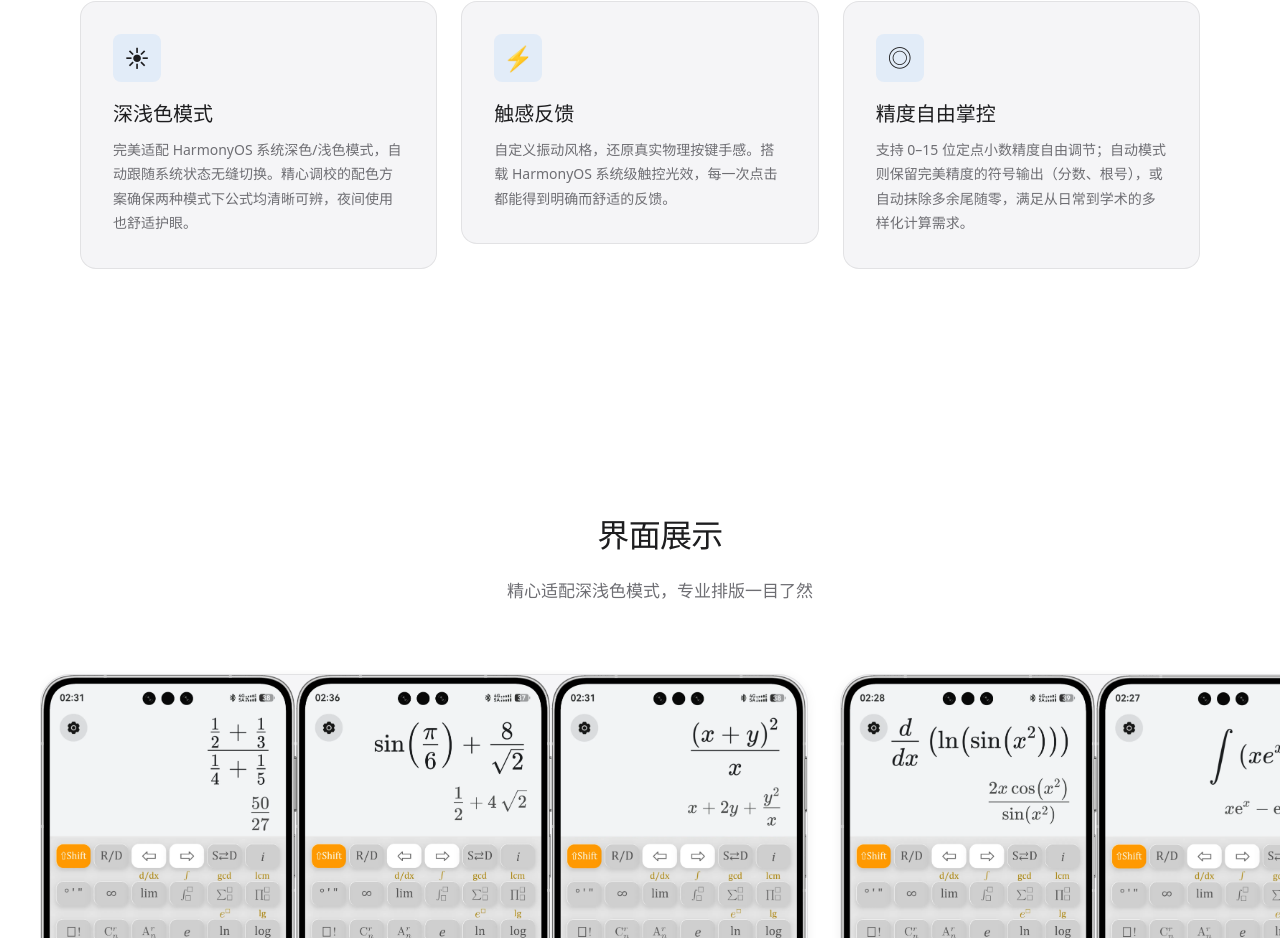
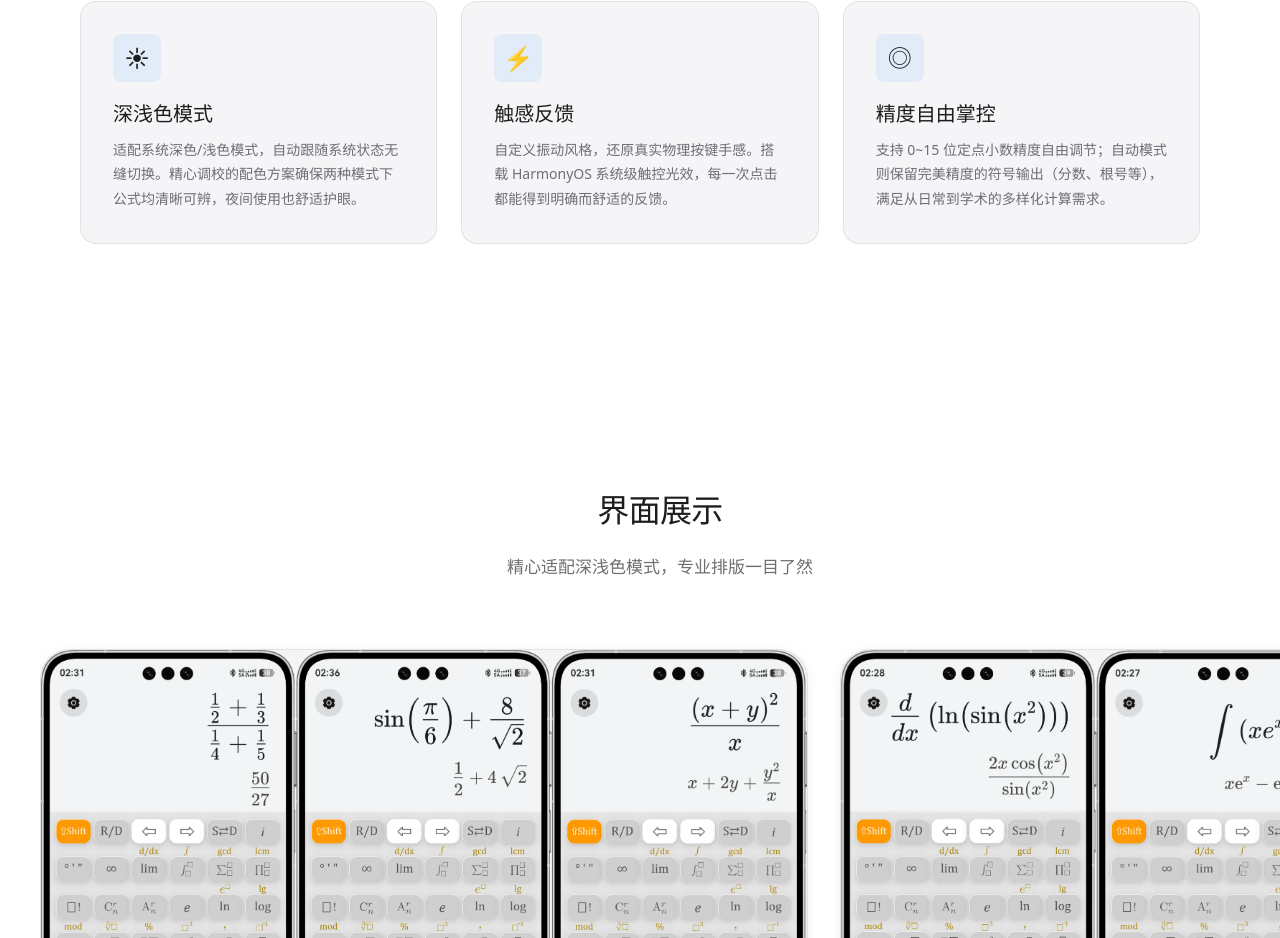
Before and after one commit to StarHeartY/CalcX-web, a React (Vite) app: page / in a window 1280 px wide. Shown: the part 1372-2310 px from the top of the page. Built offline with nearby package versions, Linux system fonts and the light colour scheme.

Commit message:
调整文字解释

```diff
--- a/src/data/content.ts
+++ b/src/data/content.ts
@@ -45,7 +45,7 @@ export const features: Feature[] = [
     icon: '☀',
     title: '深浅色模式',
     description:
-      '完美适配 HarmonyOS 系统深色/浅色模式，自动跟随系统状态无缝切换。精心调校的配色方案确保两种模式下公式均清晰可辨，夜间使用也舒适护眼。',
+      '适配系统深色/浅色模式，自动跟随系统状态无缝切换。精心调校的配色方案确保两种模式下公式均清晰可辨，夜间使用也舒适护眼。',
   },
   {
     icon: '⚡',
@@ -57,7 +57,7 @@ export const features: Feature[] = [
     icon: '◎',
     title: '精度自由掌控',
     description:
-      '支持 0–15 位定点小数精度自由调节；自动模式则保留完美精度的符号输出（分数、根号），或自动抹除多余尾随零，满足从日常到学术的多样化计算需求。',
+      '支持 0~15 位定点小数精度自由调节；自动模式则保留完美精度的符号输出（分数、根号等），满足从日常到学术的多样化计算需求。',
   },
 ]
 
```
